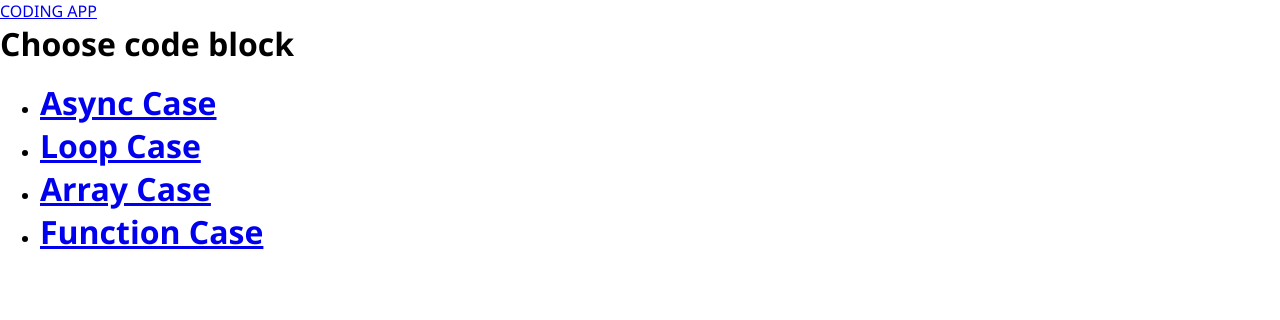
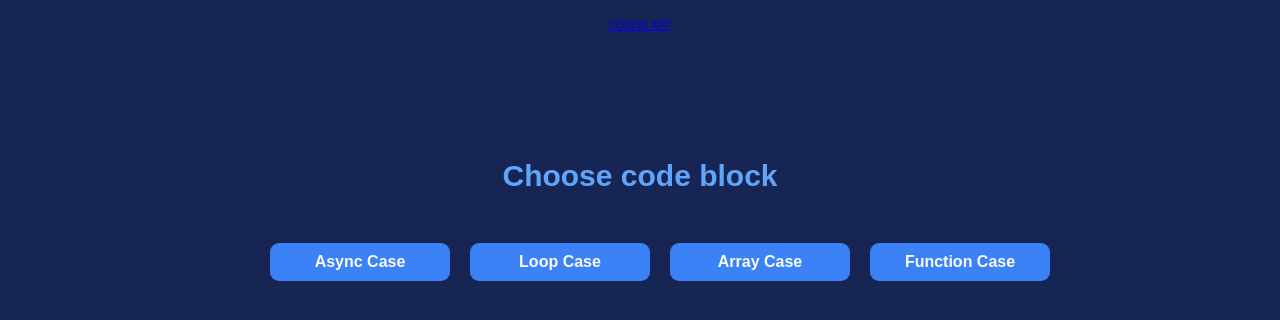
Before and after one commit to OriChaiMatan/CodeBlocks-Project, a React (Vite) app: page / in a window 1280 px wide. Shown: the top 320 px of the page. Built offline with nearby package versions, Linux system fonts and the light colour scheme.

Commit message:
Design Index page

```diff
--- a/src/assets/css/basics.css
+++ b/src/assets/css/basics.css
@@ -2,18 +2,27 @@
     box-sizing: border-box;
 }
 
-html,
+html{
+    font-size: 62.5%;
+    overflow-x: hidden;
+    width: auto;
+}
+
 body {
+    font-family: Exo, sans-serif;
+    position: relative;
+    margin: 0;
     min-height: 100vh;
-    margin: 0;
-    padding: 0;
-    font-family: 'Segoe UI', Tahoma, Geneva, Verdana, sans-serif
+    background-color: #172554;
+    color: #60a5fa;
+    overflow-x: hidden;
 }
 
 #root {
-    display: flex;
-    flex-direction: column;
-    min-height: 100vh;
+    max-width: 1280px;
+    margin: 0 auto;
+    padding: 2rem;
+    text-align: center;
 }
 
 h1 {
--- /dev/null
+++ b/src/assets/css/cmps/index/codeblock-list.css
@@ -0,0 +1,7 @@
+.code-block-list {
+    list-style-type: none;
+    display: flex;
+    align-items: center;
+    justify-content: space-between;
+    gap: 2rem;
+}
--- /dev/null
+++ b/src/assets/css/cmps/index/codeblock-preview.css
@@ -0,0 +1,22 @@
+.codeblock-preview {
+    background-color: #3b82f6;
+    font-weight: 600;
+    min-width: 18rem;
+    padding: 1rem 0rem;
+    border-radius: 9px;
+    font-size: 1.6rem;
+    text-align: center;
+    cursor: pointer;
+    transition: all .3s;
+}
+
+.codeblock-preview p {
+    color: #fafafa;
+    padding: 0;
+    margin: 0;
+    box-sizing: border-box;
+}
+
+.codeblock-preview a {
+    text-decoration: none; /* Remove underline from the link */
+}
--- a/src/assets/css/main.css
+++ b/src/assets/css/main.css
@@ -2,7 +2,9 @@
 @import "basics";
 
 /* Pages */
-
+@import "./pages/index.css";
 
 /* Components */
+@import "./cmps/index/codeblock-list.css";
+@import "./cmps/index/codeblock-preview.css";
 @import "./cmps/code-editor";
--- /dev/null
+++ b/src/assets/css/pages/index.css
@@ -0,0 +1,13 @@
+.index{
+    margin-top: 12.8rem;
+    width: 100%;
+    display: flex;
+    flex-direction: column;
+    align-items: center;
+    justify-content: center;
+    gap: 4rem;
+}
+
+.title{
+    font-size: 3rem;
+}
--- a/src/cmps/index/CodeBlockPreview.jsx
+++ b/src/cmps/index/CodeBlockPreview.jsx
@@ -2,9 +2,9 @@ import { Link } from "react-router-dom"
 
 export function CodeBlockPreview({ codeBlock }) {
     return (
-        <div>
+        <div className="codeblock-preview">
             <Link to={`/codeblock/${codeBlock._id}`}>
-                <h1>{codeBlock.title}</h1>
+                <p>{codeBlock.title}</p>
             </Link>
         </div>
     )
--- a/src/pages/CodeBlockIndex.jsx
+++ b/src/pages/CodeBlockIndex.jsx
@@ -20,8 +20,8 @@ export function CodeBlockIndex() {
 
     if (!codeBlocks) return <div>Loading..</div>
     return (
-        <div>
-            <h1>Choose code block</h1>
+        <div className="index">
+            <h1 className="title">Choose code block</h1>
             <CodeBlockList codeBlocks={codeBlocks} />
         </div>
     )
```
